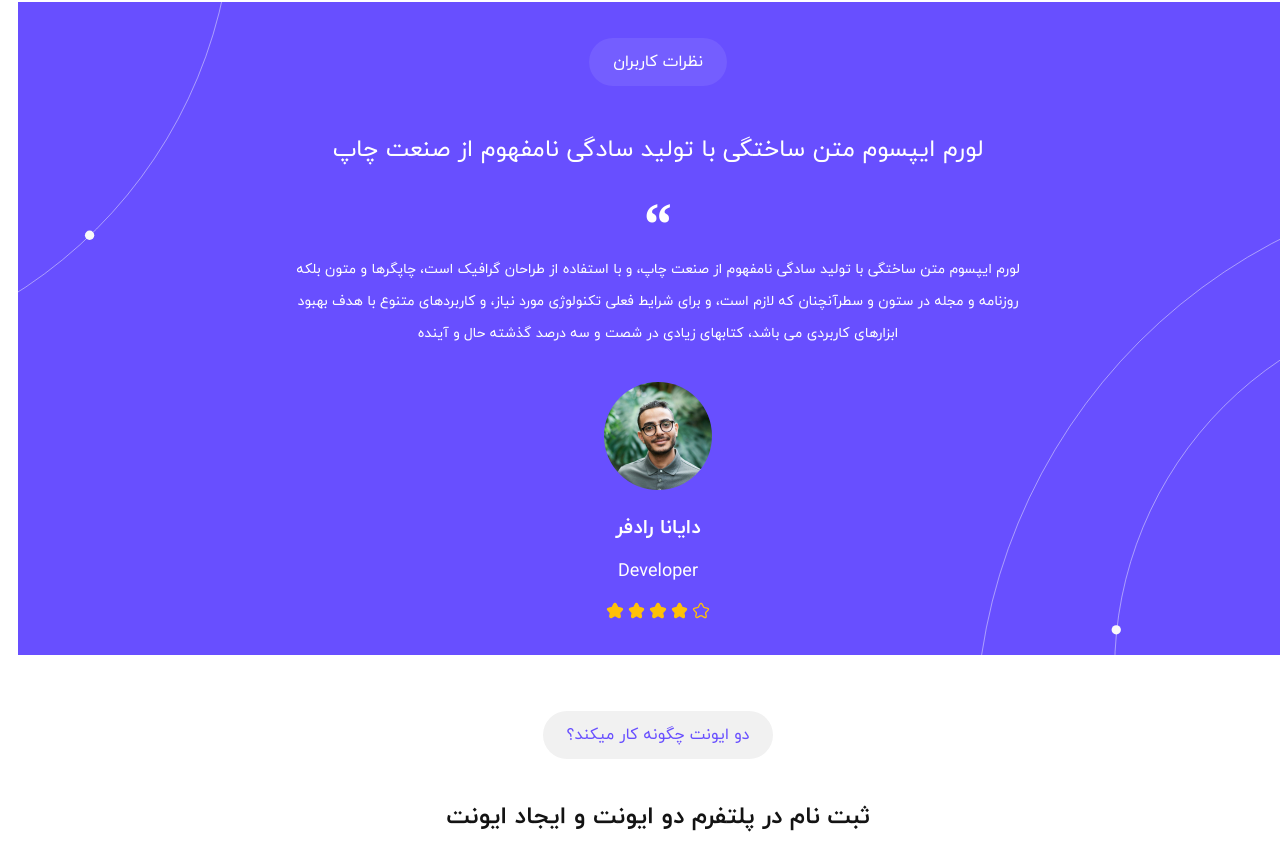
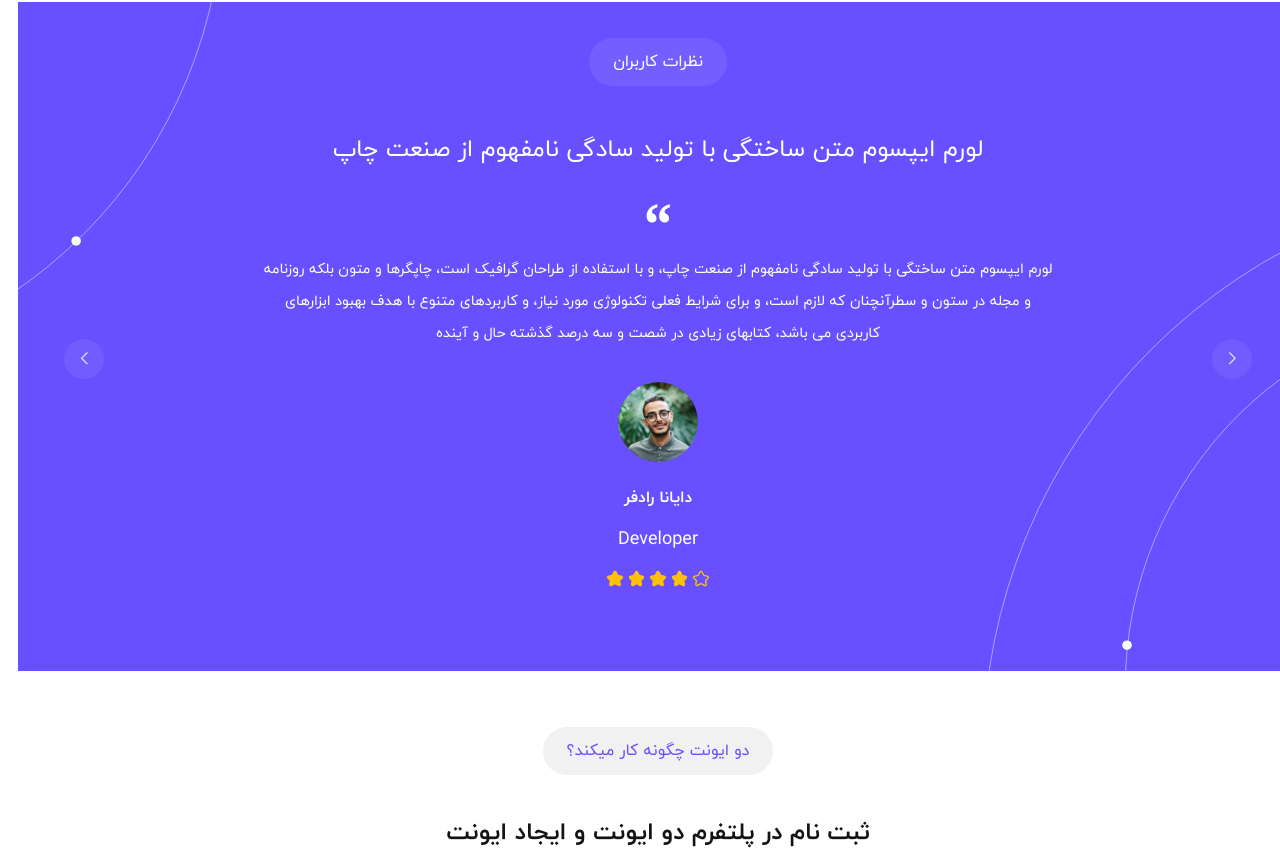
Before and after one commit to devsEvent/frontend, a Next.js app: page / in a window 1280 px wide. Shown: the part 1957-2822 px from the top of the page. Built offline with nearby package versions, Linux system fonts and the light colour scheme.

Commit message:
fix comments swiper

```diff
--- a/app/events/page.tsx
+++ b/app/events/page.tsx
@@ -15,7 +15,7 @@ function Page() {
   };
 
   return (
-    <main className="p-3 lg:p-9">
+    <main className="p-3 mt-20 lg:p-9">
       <header className="flex flex-col items-center">
         <HeaderBox>جستجو کنید</HeaderBox>
 
--- a/components/elements/headerBox.tsx
+++ b/components/elements/headerBox.tsx
@@ -1,7 +1,7 @@
 import React, { ReactNode } from "react";
 
 function HeaderBox({ children }: { children: ReactNode }) {
-  return <h1 className="py-3 px-6 bg-secondary-1 bg-secondary text-primary rounded-3xl">{children}</h1>;
+  return <h1 className="py-3 px-6 text-[.65rem] lg:text-base bg-secondary text-primary rounded-3xl">{children}</h1>;
 }
 
 export default HeaderBox;
--- a/components/eventPreview/index.tsx
+++ b/components/eventPreview/index.tsx
@@ -14,7 +14,7 @@ function EventPreview() {
       <Image src={EventPreviewImage} alt={""} className="w-full rounded-2xl" />
 
       <p className="mt-3 text-dark opacity-50 text-[.9rem] w-full">12 اردیبهشت ۱۴۰۱</p>
-      <h2 className="mt-3 font-semibold text-[1.1rem] three-dots">رویداد تهران با مهدی نظری</h2>
+      <h2 className="mt-3 font-semibold text-[.95rem] lg:text-[1.1rem] three-dots">رویداد تهران با مهدی نظری</h2>
 
       <p className="mt-3 text-dark opacity-50 text-[.9rem] h-[4rem] w-full overflow-hidden">
         لورم ایپسوم لورم ایپسوم لورم ایپسوم لورم لورم ایپسوم لورم ایپسوم لورم ایپسوم لورم ایپسوم لورم ایپسوم لورم لورم
--- a/components/header/index.tsx
+++ b/components/header/index.tsx
@@ -1,19 +1,18 @@
 "use client";
 
 import React from "react";
+import Link from "next/link";
 import Image from "next/image";
 
 import { Swiper, SwiperSlide } from "swiper/react";
 import SwiperCore, { Navigation, EffectCoverflow, Autoplay } from "swiper";
 
 import { Banner1 } from "../../public";
-
 import { CalendarWhiteIcon } from "../../public/icons";
 
 import "swiper/swiper.min.css";
 import "swiper/swiper-bundle.css";
 import "swiper/swiper-bundle.min.css";
-import Link from "next/link";
 
 SwiperCore.use([Navigation, EffectCoverflow, Autoplay]);
 
--- a/components/navbar/index.tsx
+++ b/components/navbar/index.tsx
@@ -72,7 +72,11 @@ function Navbar() {
     return () => {
       window.removeEventListener("scroll", onScroll);
     };
-  });
+  }, []);
+
+  useEffect(() => {
+    setShowNavbar(false);
+  }, [path]);
 
   return (
     <div
--- a/components/userComments/index.tsx
+++ b/components/userComments/index.tsx
@@ -1,7 +1,10 @@
+"use client";
+
 import React from "react";
 import Image from "next/image";
 
 import { SampleAvatar } from "../../public";
+import { Swiper, SwiperSlide } from "swiper/react";
 import { StarIcon, StarOutlineIcon } from "../../public/icons";
 
 function UserComments() {
@@ -9,37 +12,50 @@ function UserComments() {
     <div className="mt-9 p-9 h-fit bg-primary flex flex-col items-center comments-background">
       <h1 className="py-3 px-6 bg-secondary-1 bg-secondary-transparent text-white rounded-3xl w-fit">نظرات کاربران</h1>
 
-      <div className="mt-12 w-[95%]  gb-red-500 flex flex-col items-center ">
-        <h2 className="text-lg lg:text-2xl text-center text-white">
+      <Swiper
+        loop
+        navigation
+        speed={750}
+        autoplay={{
+          delay: 4000,
+          disableOnInteraction: true,
+        }}
+        className="my-12 w-full swiper-comments"
+      >
+        <SwiperSlide className="flex flex-col items-center w-full">
+          <div className="w-[100%] flex flex-col items-center">
+            <h2 className="text-sm md:text-base lg:text-2xl leading-8 text-center text-white">
               لورم ایپسوم متن ساختگی با تولید سادگی نامفهوم از صنعت چاپ
             </h2>
 
-        <span className="mt-7 text-white text-4xl lg:text-6xl font-serif font-extrabold">“</span>
+            <span className="mt-2 lg:mt-7 text-white text-2xl lg:text-6xl font-serif font-extrabold">“</span>
 
-        <p className="px-0 sm:px-14 lg:24 xl:px-52 text-sm lg:text-md text-white leading-8 text-center comments-three-dots">
-          لورم ایپسوم متن ساختگی با تولید سادگی نامفهوم از صنعت چاپ، و با استفاده از طراحان گرافیک است، چاپگرها و متون
-          بلکه روزنامه و مجله در ستون و سطرآنچنان که لازم است، و برای شرایط فعلی تکنولوژی مورد نیاز، و کاربردهای متنوع
-          با هدف بهبود ابزارهای کاربردی می باشد، کتابهای زیادی در شصت و سه درصد گذشته حال و آینده
+            <p className="px-2 sm:px-14 lg:24 xl:px-52 text-[.6rem] md:text-[.75rem] lg:text-[.9rem] text-white leading-8 text-center comments-three-dots">
+              لورم ایپسوم متن ساختگی با تولید سادگی نامفهوم از صنعت چاپ، و با استفاده از طراحان گرافیک است، چاپگرها و
+              متون بلکه روزنامه و مجله در ستون و سطرآنچنان که لازم است، و برای شرایط فعلی تکنولوژی مورد نیاز، و
+              کاربردهای متنوع با هدف بهبود ابزارهای کاربردی می باشد، کتابهای زیادی در شصت و سه درصد گذشته حال و آینده
             </p>
 
-        <div className="mt-8 h-30 w-30 rounded-full overflow-hidden">
+            <div className="mt-8 h-20 lg:h-30 w-20 lg:w-30 rounded-full overflow-hidden">
               <Image src={SampleAvatar} alt="" className="object-cover" />
             </div>
 
-        <h3 className="mt-6 w-[75%] lg:w-[25%] text-white text-xl lgtext-md font-semibold text-center three-dots">
+            <h3 className="mt-6 w-[75%] lg:w-[25%] text-white text-md lg:text-md font-semibold text-center three-dots">
               دایانا رادفر
             </h3>
-        <h4 className="mt-4 w-[75%] lg:w-[20%] text-white text-md lg:text-lg text-center three-dots">Developer</h4>
+            <h4 className="mt-4 w-[75%] lg:w-[20%] text-white text-sm lg:text-lg text-center three-dots">Developer</h4>
 
             <div className="mt-4 flex items-center gap-x-1">
               {[...new Array(5 - 4)].map((item, index) => (
-            <Image src={StarOutlineIcon} alt="" key={index} className="w-[1.1rem]" />
+                <Image src={StarOutlineIcon} alt="" key={index} className="w-[.9rem] lg:w-[1.1rem]" />
               ))}
               {[...new Array(4)].map((item, index) => (
-            <Image src={StarIcon} alt="" key={index} className="w-[1.1rem]" />
+                <Image src={StarIcon} alt="" key={index} className="w-[.9rem] lg:w-[1.1rem]" />
               ))}
             </div>
           </div>
+        </SwiperSlide>
+      </Swiper>
     </div>
   );
 }
--- a/styles/globals.css
+++ b/styles/globals.css
@@ -138,6 +138,10 @@ body {
   border-radius: 100%;
   opacity: 80%;
 }
+.swiper-comments .swiper-button-next::after,
+.swiper-comments .swiper-button-prev::after {
+  background: rgba(255, 255, 255, 0.1);
+}
 
 @media screen and (max-width: 1024px) {
   .swiper-button-next,
```
Lines whose indentation alone changed are shown as unchanged.
